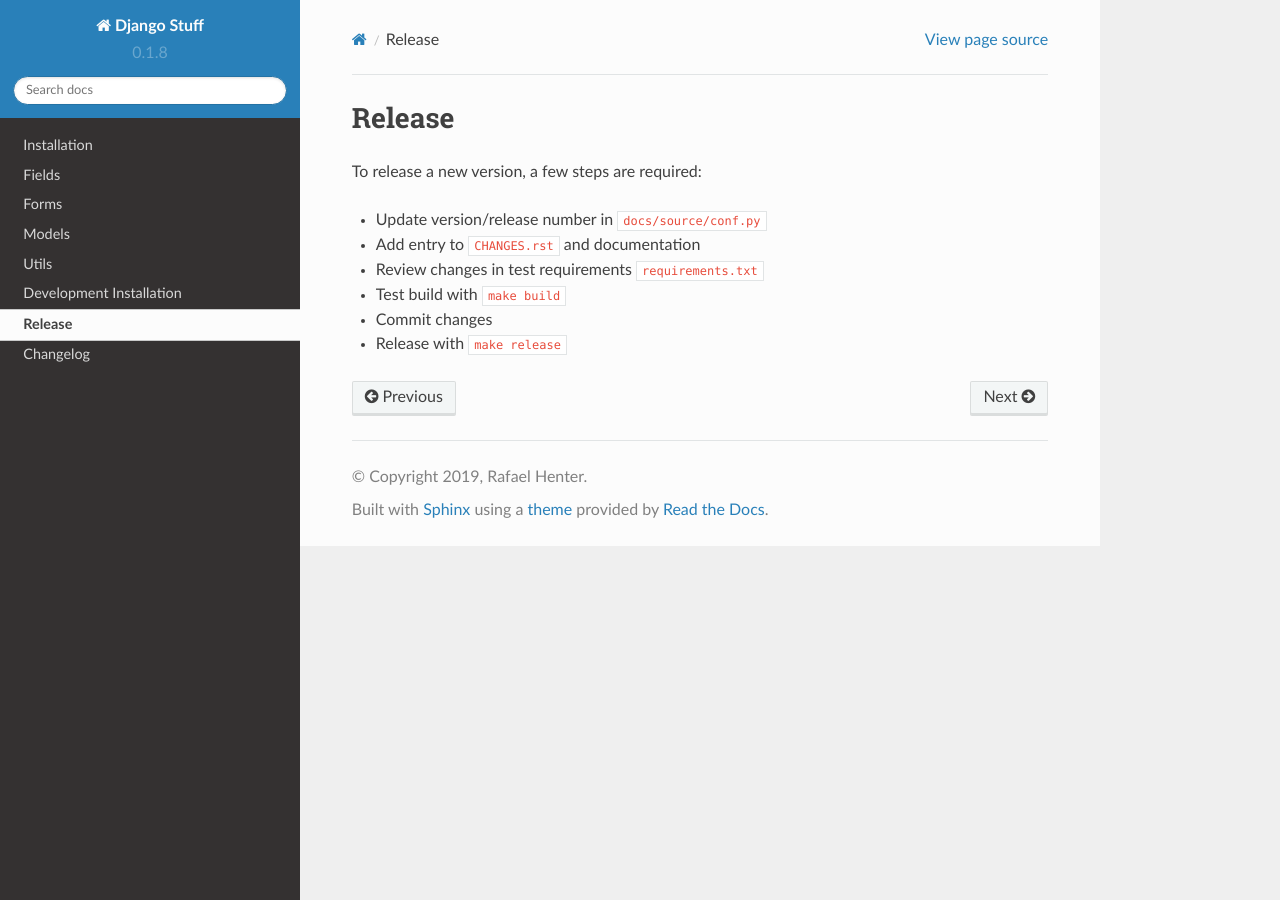
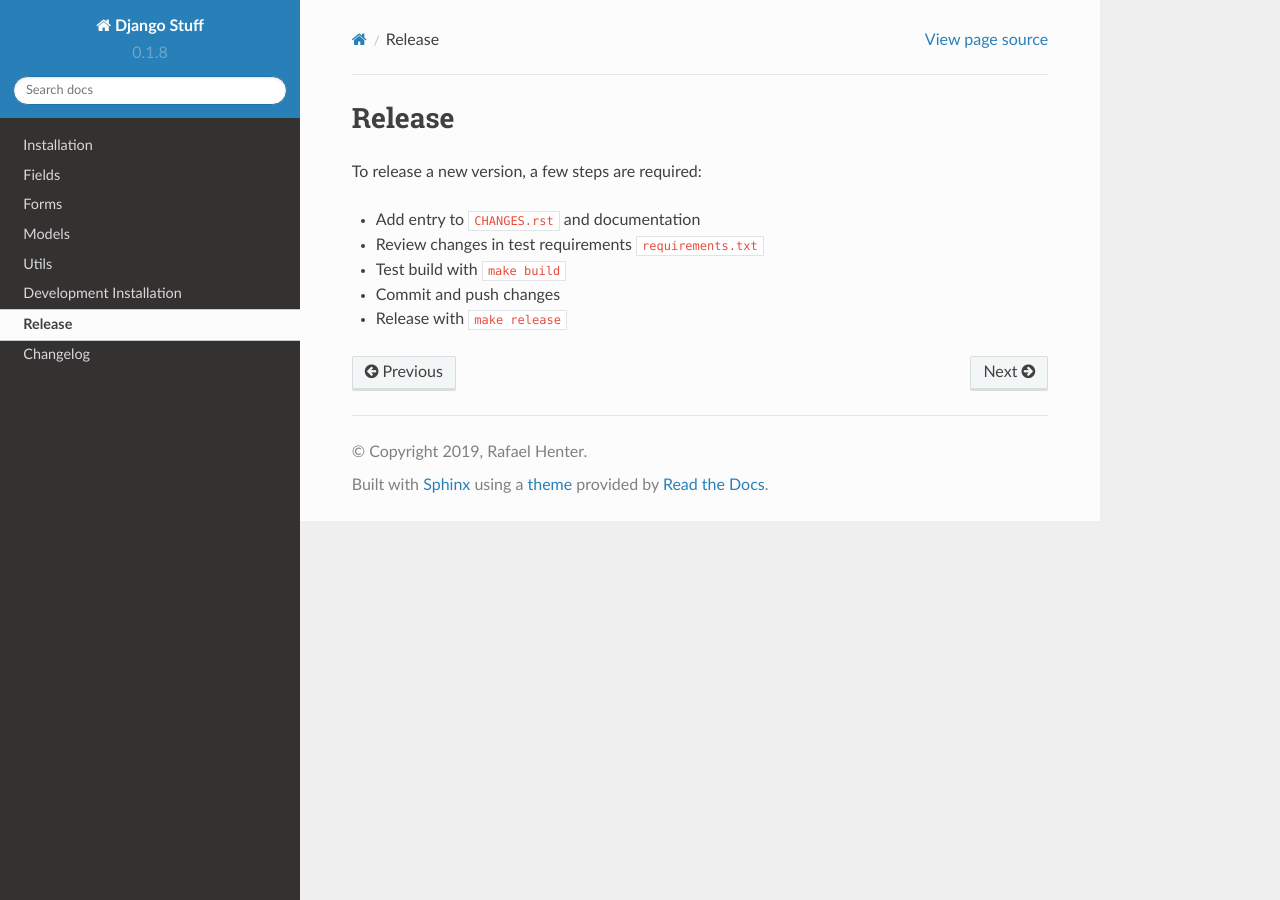
Before and after one commit to rhenter/django-stuff, a Sphinx documentation site: the page built from docs/source/development/release.rst, in a window 1280 px wide. Built offline with Sphinx 7.4.7 and the Read the Docs theme 2.0.0, drawn with Linux system fonts in a browser that asks for light colours.

Commit message:
Corrige processo de release

```diff
--- a/docs/source/development/release.rst
+++ b/docs/source/development/release.rst
@@ -2,8 +2,6 @@ Release
 -------
 
 To release a new version, a few steps are required:
-
-* Update version/release number in ``docs/source/conf.py``
 
 * Add entry to ``CHANGES.rst`` and documentation
 
@@ -11,6 +9,6 @@ To release a new version, a few steps are required:
 
 * Test build with ``make build``
 
-* Commit changes
+* Commit and push changes
 
 * Release with ``make release``
```
